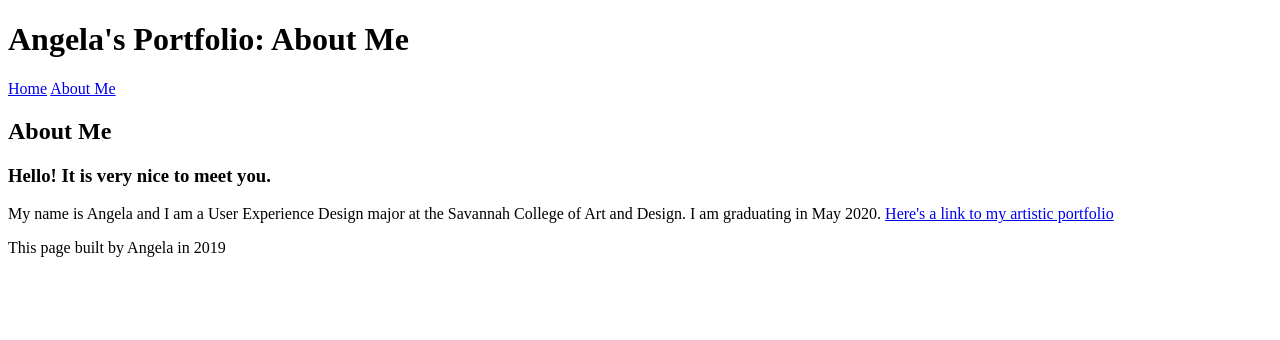
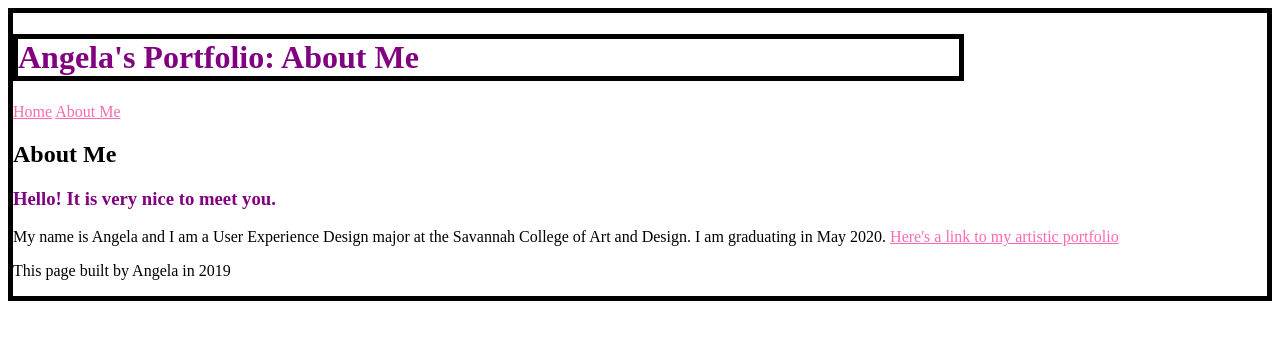
Before and after one commit to t-anma/portfolio, a plain HTML site: page about_me.html in a window 1280 px wide. Drawn offline with Linux system fonts and the light colour scheme; files that its build step writes are made by us from their sources.

Commit message:
added style sheet

```diff
--- a/about_me.html
+++ b/about_me.html
@@ -3,6 +3,7 @@
 <head>
   <meta charset="utf-8">
   <title>Angela's Portfolio: About Me</title>
+  <link rel="stylesheet" type="text/css" href="styles/styles.css">
 </head>
 <body>
   <header>
@@ -16,7 +17,7 @@
   <section>
     <h2> About Me</h2>
     <article>
-      <h3>Hello! It is very nice to meet you.</h3>
+      <h3 class="important">Hello! It is very nice to meet you.</h3>
       <p> My name is Angela and I am a User Experience Design major at the Savannah College of Art and Design. I am graduating in May 2020. <a href="https://angelamartin.myportfolio.com/">Here's a link to my artistic portfolio</a></p>
     </article>
   </section>
```
